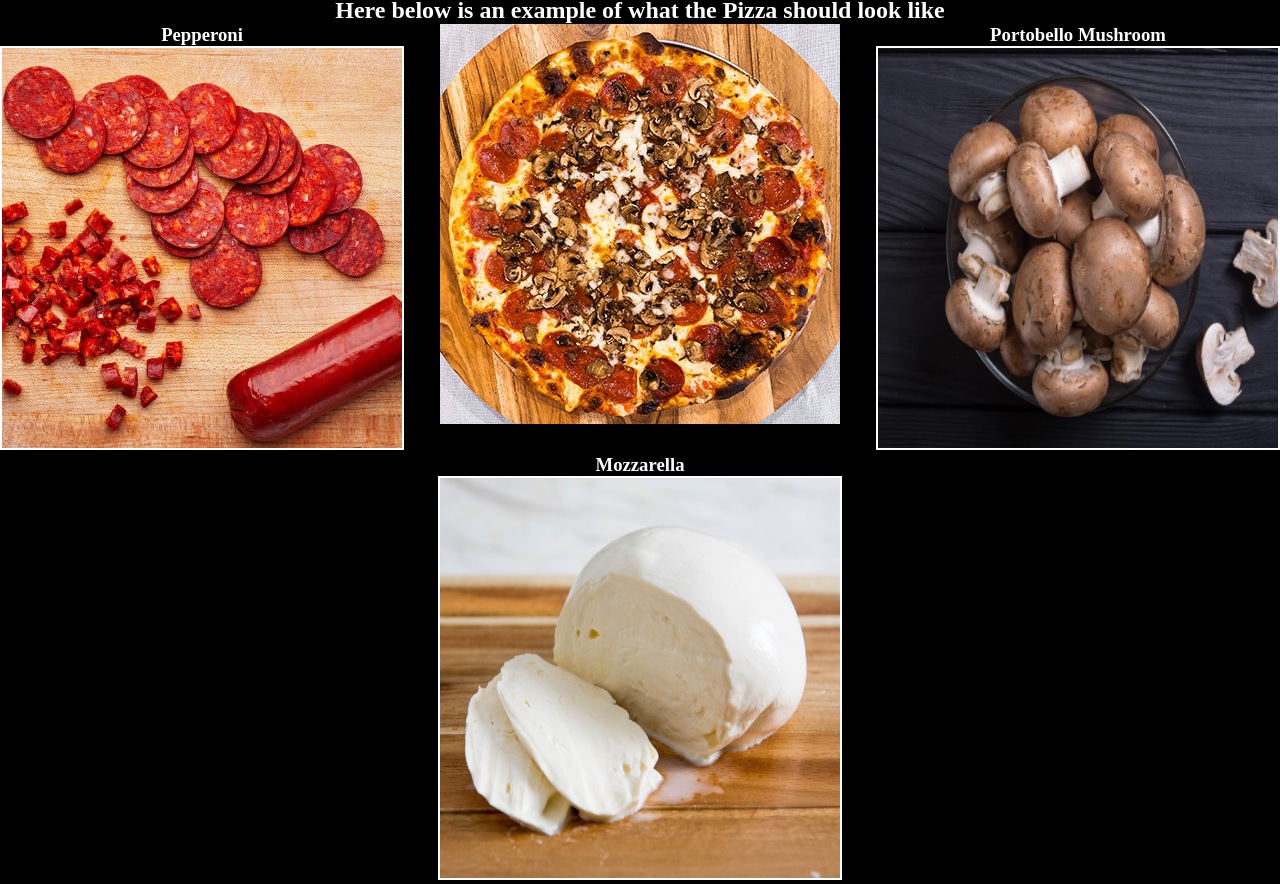
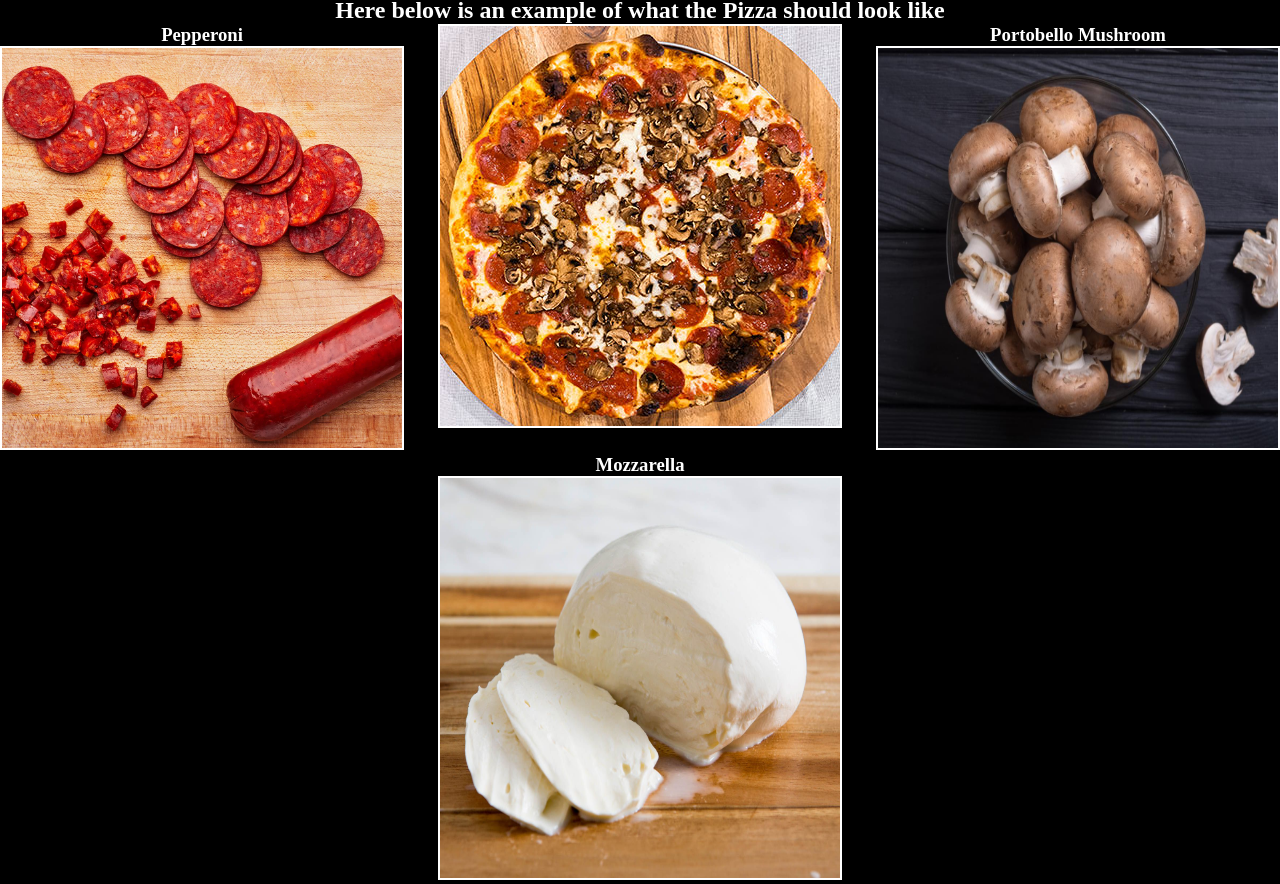
Before and after one commit to Zero7890/Odin-Recipes, a plain HTML site: page index.html in a window 1280 px wide. Shown: the part 40-924 px from the top of the page. Drawn offline with Linux system fonts and the light colour scheme.

Commit message:
small edit styles.css

```diff
--- a/styles.css
+++ b/styles.css
@@ -10,6 +10,10 @@ body {
 .maincontainer {
     text-align: center;
 
+}
+
+.maincontainer img {
+    border: solid 2px white;
 }
 
 .mushroom {
```
Also changed, not shown: index.html (renamed from recipe1.html).
